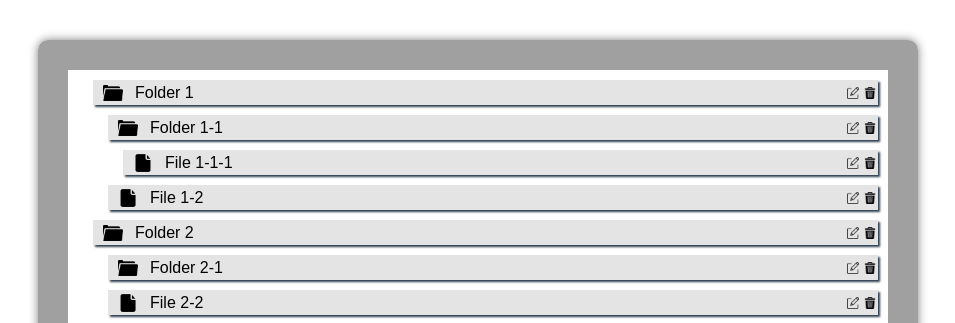
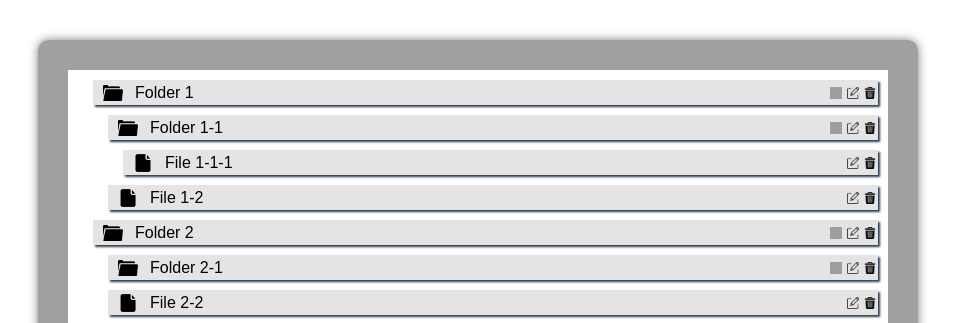
Before and after one commit to Kod-dasm/iom-test, a Vue app: page / in a window 1280 px wide. Shown: the top 323 px of the page, without its empty margins (162-1117 px from the left). Built offline with nearby package versions, Linux system fonts and the light colour scheme; grey boxes are pictures that could not be loaded.

Commit message:
add class name

```diff
--- a/src/classes/File.js
+++ b/src/classes/File.js
@@ -1,5 +1,6 @@
 import { Node } from ".";
 
 export default class File extends Node {
+  className = "File"
   icon = "file.png";
 }
--- a/src/classes/Folder.js
+++ b/src/classes/Folder.js
@@ -1,6 +1,7 @@
 import { Node, File } from ".";
 
 export default class Folder extends Node {
+  className = "Folder"
   isAdded = false;
   number = 0;
   icon = "folder.png";
--- a/src/classes/Node.js
+++ b/src/classes/Node.js
@@ -1,6 +1,7 @@
 import { nanoid } from "nanoid";
 
 export default class Node {
+  className = "Node"
   isEdit = false;
 
   constructor(parent, name = this.constructor.name) {
--- a/src/components/lib/TreeChildrenComponent/TreeChildrenComponent.html
+++ b/src/components/lib/TreeChildrenComponent/TreeChildrenComponent.html
@@ -21,7 +21,7 @@
       <button
         class="tree-item__btn tree-item__btn--plus"
         @click="node.onAdded()"
-        v-if="node.constructor.name === 'Folder'"
+        v-if="node.className === 'Folder'"
       ></button>
       <button
         class="tree-item__btn tree-item__btn--edit tree-item__btn--indent"
@@ -39,7 +39,7 @@
     :node="child"
   ></tree-children-component>
   <add-node-component
-    v-if="node.constructor.name === 'Folder' && node.isAdded"
+    v-if="node.className === 'Folder' && node.isAdded"
     :node="node"
   />
 </ul>
```
